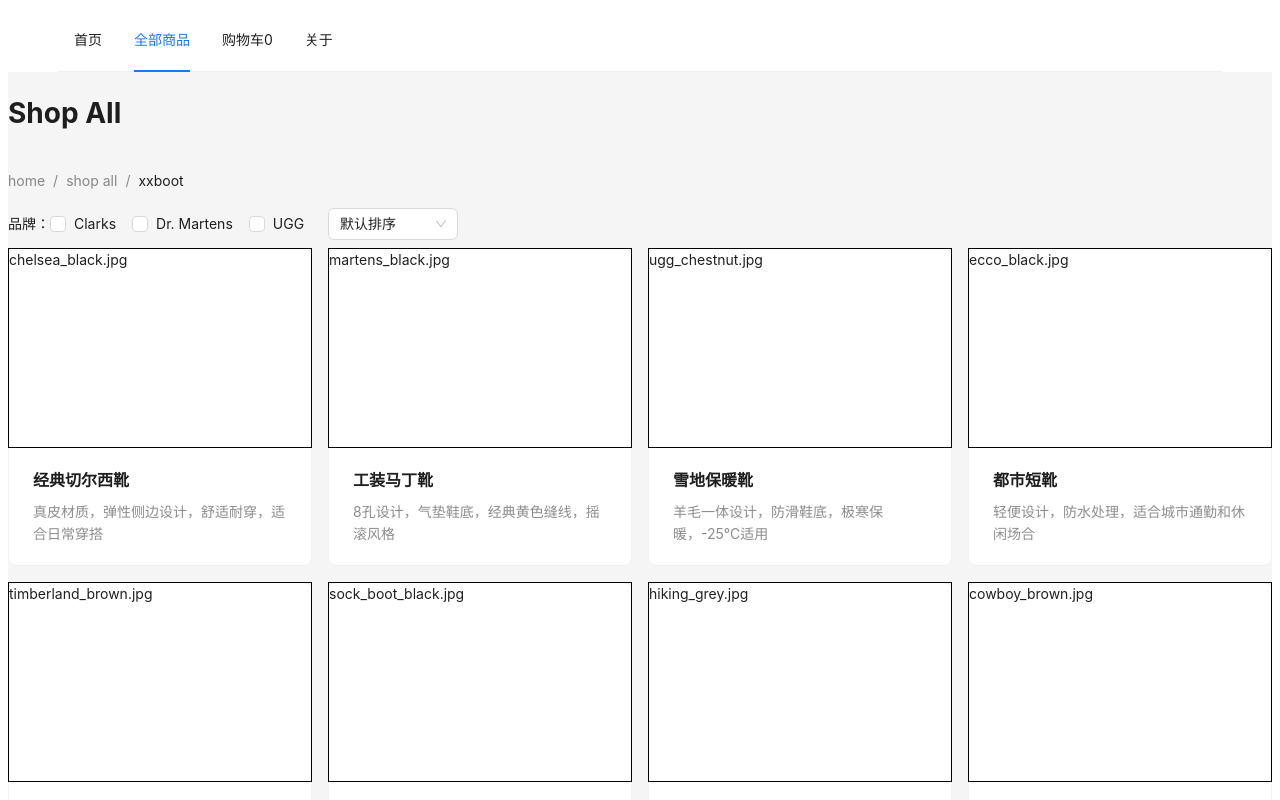
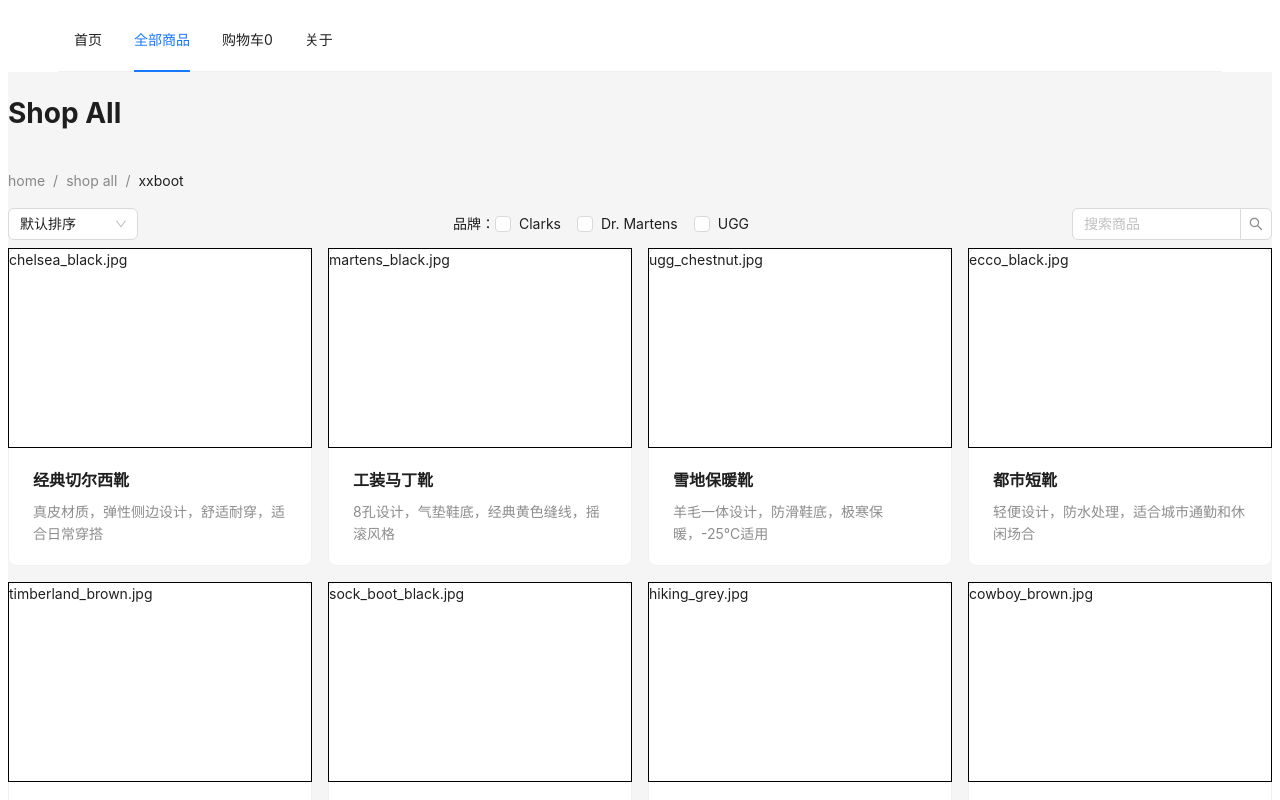
Before and after one commit to LeapSurge/e-commerce-app, a React (Vite) app: page /all in a window 1280 px wide. Shown: the top 800 px of the page. Built offline with nearby package versions, Linux system fonts and the light colour scheme; data requests are answered from the project's data file.

Commit message:
debounce search

```diff
--- a/package.json
+++ b/package.json
@@ -26,7 +26,7 @@
     "eslint-plugin-react-hooks": "^5.2.0",
     "eslint-plugin-react-refresh": "^0.4.20",
     "globals": "^16.3.0",
-    "json-server": "^1.0.0-beta.3",
+    "json-server": "^0.17.4",
     "vite": "^7.1.2"
   }
 }
--- /dev/null
+++ b/src/hooks/usedebounce.jsx
@@ -0,0 +1,17 @@
+import { useEffect, useState } from "react";
+
+export default function useDebounce(value, delay) {
+  const [debouncedValue, setDebouncedValue] = useState();
+
+  useEffect(() => {
+    const timerId = setTimeout(() => {
+      setDebouncedValue(value);
+    }, delay);
+
+    return () => {
+      clearTimeout(timerId);
+    };
+  });
+
+  return debouncedValue;
+}
--- /dev/null
+++ b/src/hooks/useproducts.jsx
@@ -0,0 +1 @@
+export default function useProducts(sort, filters, query) {}
--- a/src/routes/all-list.jsx
+++ b/src/routes/all-list.jsx
@@ -1,13 +1,14 @@
 import { Link, useSearchParams } from "react-router-dom";
-import { Pagination, Row, Col, Select, Flex, Checkbox } from "antd";
+import { Pagination, Row, Col, Select, Flex, Checkbox, Input } from "antd";
 import BootCard from "../components/bootcard";
 import { useState, useEffect, useMemo } from "react";
+import useDebounce from "../hooks/usedebounce";
 
 async function fetchList(params) {
   const url = new URL("http://localhost:3000/boots");
 
   url.search = params.toString();
-  console.log(url.search);
+  // console.log(url.search);
 
   const response = await fetch(url);
 
@@ -15,10 +16,13 @@ async function fetchList(params) {
 }
 
 export default function AllList() {
+  const [searchParams, setSearchParams] = useSearchParams();
   const [boots, setBoots] = useState([]);
-  const [searchParams, setSearchParams] = useSearchParams();
   const sortOrder = searchParams.get("_order") || "default";
   const brands = searchParams.getAll("brand");
+  const queryParam = searchParams.get("q") || "";
+  const [query, setQuery] = useState(queryParam);
+  const debouncedQuery = useDebounce(query, 500);
 
   const filters = useMemo(() => {
     return { brand: brands };
@@ -32,31 +36,27 @@ export default function AllList() {
         setBoots(await fetchList(searchParams));
       }
     };
-    console.log(filters);
+    // console.log(filters);
     loadList();
     return () => (ignore = true);
-  }, [sortOrder, filters]);
+  }, [sortOrder, filters, queryParam]);
+
+  useEffect(() => {
+    // console.log(query);
+    setSearchParams((prev) => {
+      const newParams = new URLSearchParams(prev);
+      if (!debouncedQuery) {
+        newParams.delete("q");
+      } else {
+        newParams.set("q", debouncedQuery);
+      }
+      return newParams;
+    });
+  }, [debouncedQuery]);
 
   return (
     <Flex vertical gap="small" className="all-list">
-      <Flex align="center" gap="middle">
-        <Flex className="filter--item">
-          <div className="title" gap="small">
-            品牌：
-          </div>
-          <Checkbox.Group
-            options={["Clarks", "Dr. Martens", "UGG"]}
-            value={brands}
-            onChange={(selected) => {
-              setSearchParams((p) => {
-                const newParams = new URLSearchParams(p);
-                newParams.delete("brand");
-                selected.forEach((brand) => newParams.append("brand", brand));
-                return newParams;
-              });
-            }}
-          />
-        </Flex>
+      <Flex align="center" gap="middle" justify="space-between">
         <Select
           value={sortOrder}
           options={[
@@ -84,6 +84,31 @@ export default function AllList() {
           }}
           style={{ width: 130 }}
         />
+        <Flex className="filter--item">
+          <div className="title" gap="small">
+            品牌：
+          </div>
+          <Checkbox.Group
+            options={["Clarks", "Dr. Martens", "UGG"]}
+            value={brands}
+            onChange={(selected) => {
+              setSearchParams((p) => {
+                const newParams = new URLSearchParams(p);
+                newParams.delete("brand");
+                selected.forEach((brand) => newParams.append("brand", brand));
+                return newParams;
+              });
+            }}
+          />
+        </Flex>
+        <Input.Search
+          placeholder="搜索商品"
+          allowClear
+          style={{ width: 200 }}
+          value={query}
+          onChange={(e) => setQuery(e.target.value)}
+          // loading
+        />
       </Flex>
       <Row gutter={[16, 16]}>
         {boots.map((boot) => (
--- a/src/routes/root.jsx
+++ b/src/routes/root.jsx
@@ -1,4 +1,4 @@
-import { Layout, Menu } from "antd";
+import { Layout, Menu, Input } from "antd";
 import { useSelector } from "react-redux";
 import { Outlet, Link, useLocation } from "react-router-dom";
 const { Header, Content, Footer } = Layout;
```
Also changed, not shown: 1 other file (tests, documents, lock files or other folders).
